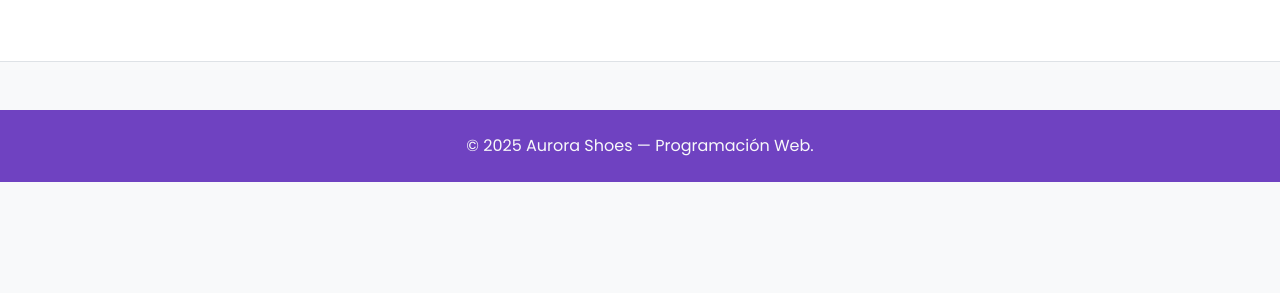
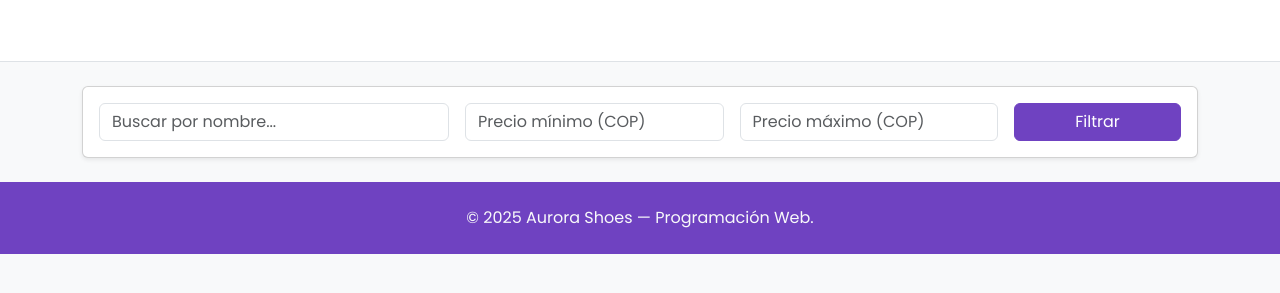
Before and after one commit to rebeca07-pedrozo/Zapater-a-App, a website: page public/index.html in a window 1280 px wide. Shown: the part 205-498 px from the top of the page. Drawn offline with nearby package versions, Linux system fonts and the light colour scheme; no server answers.

Commit message:
Barra de búsqueda index

```diff
--- a/public/index.html
+++ b/public/index.html
@@ -4,8 +4,12 @@
   <meta charset="utf-8"/>
   <meta name="viewport" content="width=device-width, initial-scale=1"/>
   <title>Aurora Shoes</title>
+
+  <!-- Bootstrap y fuente -->
   <link href="https://cdn.jsdelivr.net/npm/bootstrap@5.3.3/dist/css/bootstrap.min.css" rel="stylesheet">
   <link href="https://fonts.googleapis.com/css2?family=Poppins:wght@400;600&display=swap" rel="stylesheet">
+
+  <!-- Estilos personalizados -->
   <style>
     body {
       font-family: "Poppins", sans-serif;
@@ -28,6 +32,7 @@
   </style>
 </head>
 <body class="bg-light">
+  <!-- 🔹 Navbar -->
   <nav class="navbar navbar-expand-lg navbar-dark">
     <div class="container">
       <a class="navbar-brand d-flex align-items-center gap-2" href="/">
@@ -42,6 +47,7 @@
     </div>
   </nav>
 
+  <!-- 🔹 Header -->
   <header class="py-5 text-center bg-white border-bottom">
     <div class="container">
       <h1 class="display-5 fw-bold text-dark">Descubre tu estilo con Aurora Shoes</h1>
@@ -49,16 +55,40 @@
     </div>
   </header>
 
+  <!-- 🔹 Contenido principal -->
   <main class="container py-4">
+
+    <!-- 🔍 Barra de búsqueda -->
+    <div class="card shadow-sm mb-4">
+      <div class="card-body">
+        <form id="search-form" class="row g-3 align-items-center">
+          <div class="col-md-4">
+            <input type="text" id="search-name" class="form-control" placeholder="Buscar por nombre...">
+          </div>
+          <div class="col-md-3">
+            <input type="number" id="min-price" class="form-control" placeholder="Precio mínimo (COP)">
+          </div>
+          <div class="col-md-3">
+            <input type="number" id="max-price" class="form-control" placeholder="Precio máximo (COP)">
+          </div>
+          <div class="col-md-2 text-end">
+            <button type="submit" class="btn btn-primary w-100">Filtrar</button>
+          </div>
+        </form>
+      </div>
+    </div>
+
     <div id="product-list" class="row g-4"></div>
   </main>
 
+  <!-- 🔹 Footer -->
   <footer class="py-4 text-light text-center">
     <div class="container">
       <p class="mb-0">&copy; <span id="year"></span> Aurora Shoes — Programación Web.</p>
     </div>
   </footer>
 
+  <!-- Scripts -->
   <script src="js/app.js" type="module"></script>
   <script>
     document.getElementById("year").textContent = new Date().getFullYear();
```
